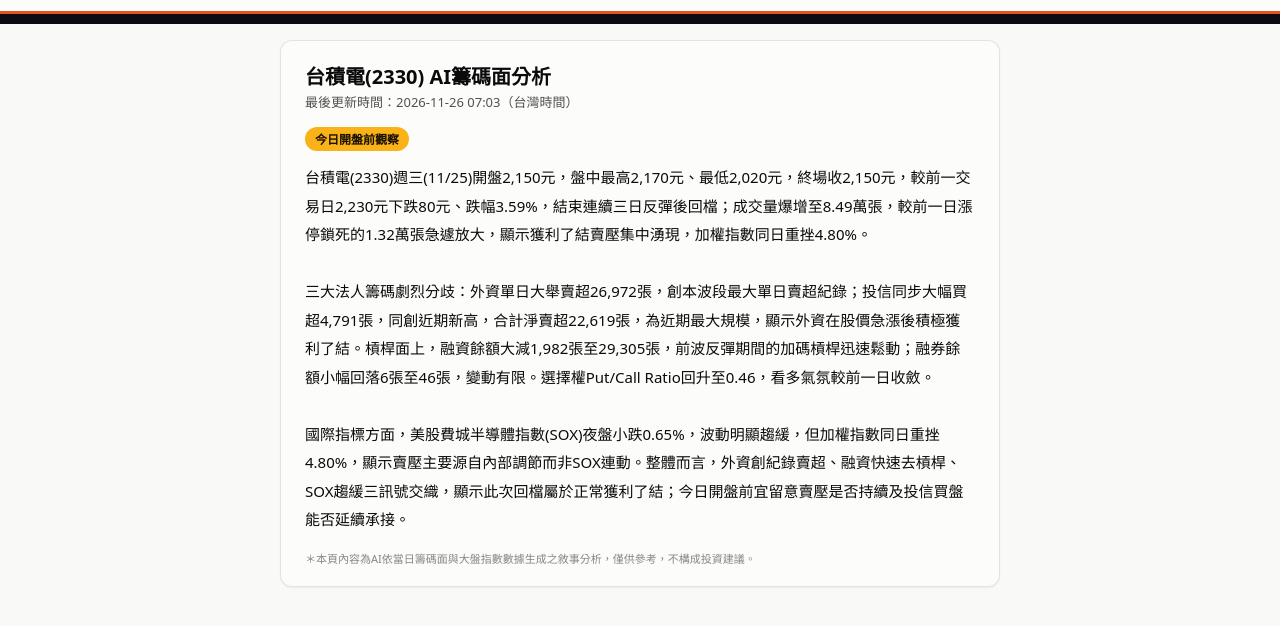
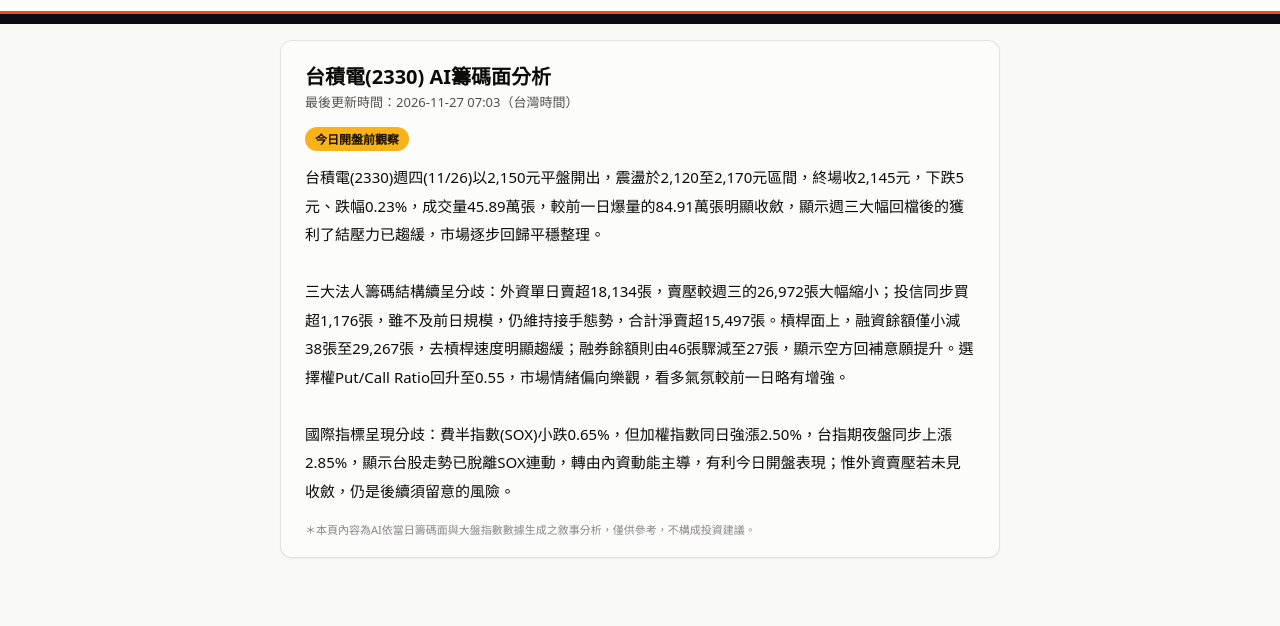
Before and after one commit to bimmer1267-X4/tsmc-2330-dashboard, a plain HTML site: page chip-analysis.html in a window 1280 px wide. Shown: the part 56-682 px from the top of the page. Drawn offline with Linux system fonts and the light colour scheme.

Commit message:
chore: 更新AI籌碼面分析 2026-11-27
Co-Authored-By: Claude Sonnet 5 <noreply@anthropic.com>
Claude-Session: https://claude.ai/code/session_01TLrC75jnXHSem36CKN59xE

```diff
--- a/chip-analysis.html
+++ b/chip-analysis.html
@@ -95,13 +95,13 @@
 <div class="site-band"></div>
   <div class="card">
     <h1>台積電(2330) AI籌碼面分析</h1>
-    <div class="sub">最後更新時間：<span id="updated-at">2026-11-26 07:03</span>（台灣時間）</div>
+    <div class="sub">最後更新時間：<span id="updated-at">2026-11-27 07:03</span>（台灣時間）</div>
     <div class="badge">今日開盤前觀察</div>
-    <div class="analysis-body">台積電(2330)週三(11/25)開盤2,150元，盤中最高2,170元、最低2,020元，終場收2,150元，較前一交易日2,230元下跌80元、跌幅3.59%，結束連續三日反彈後回檔；成交量爆增至8.49萬張，較前一日漲停鎖死的1.32萬張急遽放大，顯示獲利了結賣壓集中湧現，加權指數同日重挫4.80%。
+    <div class="analysis-body">台積電(2330)週四(11/26)以2,150元平盤開出，震盪於2,120至2,170元區間，終場收2,145元，下跌5元、跌幅0.23%，成交量45.89萬張，較前一日爆量的84.91萬張明顯收斂，顯示週三大幅回檔後的獲利了結壓力已趨緩，市場逐步回歸平穩整理。
 
-三大法人籌碼劇烈分歧：外資單日大舉賣超26,972張，創本波段最大單日賣超紀錄；投信同步大幅買超4,791張，同創近期新高，合計淨賣超22,619張，為近期最大規模，顯示外資在股價急漲後積極獲利了結。槓桿面上，融資餘額大減1,982張至29,305張，前波反彈期間的加碼槓桿迅速鬆動；融券餘額小幅回落6張至46張，變動有限。選擇權Put/Call Ratio回升至0.46，看多氣氛較前一日收斂。
+三大法人籌碼結構續呈分歧：外資單日賣超18,134張，賣壓較週三的26,972張大幅縮小；投信同步買超1,176張，雖不及前日規模，仍維持接手態勢，合計淨賣超15,497張。槓桿面上，融資餘額僅小減38張至29,267張，去槓桿速度明顯趨緩；融券餘額則由46張驟減至27張，顯示空方回補意願提升。選擇權Put/Call Ratio回升至0.55，市場情緒偏向樂觀，看多氣氛較前一日略有增強。
 
-國際指標方面，美股費城半導體指數(SOX)夜盤小跌0.65%，波動明顯趨緩，但加權指數同日重挫4.80%，顯示賣壓主要源自內部調節而非SOX連動。整體而言，外資創紀錄賣超、融資快速去槓桿、SOX趨緩三訊號交織，顯示此次回檔屬於正常獲利了結；今日開盤前宜留意賣壓是否持續及投信買盤能否延續承接。</div>
+國際指標呈現分歧：費半指數(SOX)小跌0.65%，但加權指數同日強漲2.50%，台指期夜盤同步上漲2.85%，顯示台股走勢已脫離SOX連動，轉由內資動能主導，有利今日開盤表現；惟外資賣壓若未見收斂，仍是後續須留意的風險。</div>
     <div class="disclaimer">＊本頁內容為AI依當日籌碼面與大盤指數數據生成之敘事分析，僅供參考，不構成投資建議。</div>
   </div>
 </body>
```
